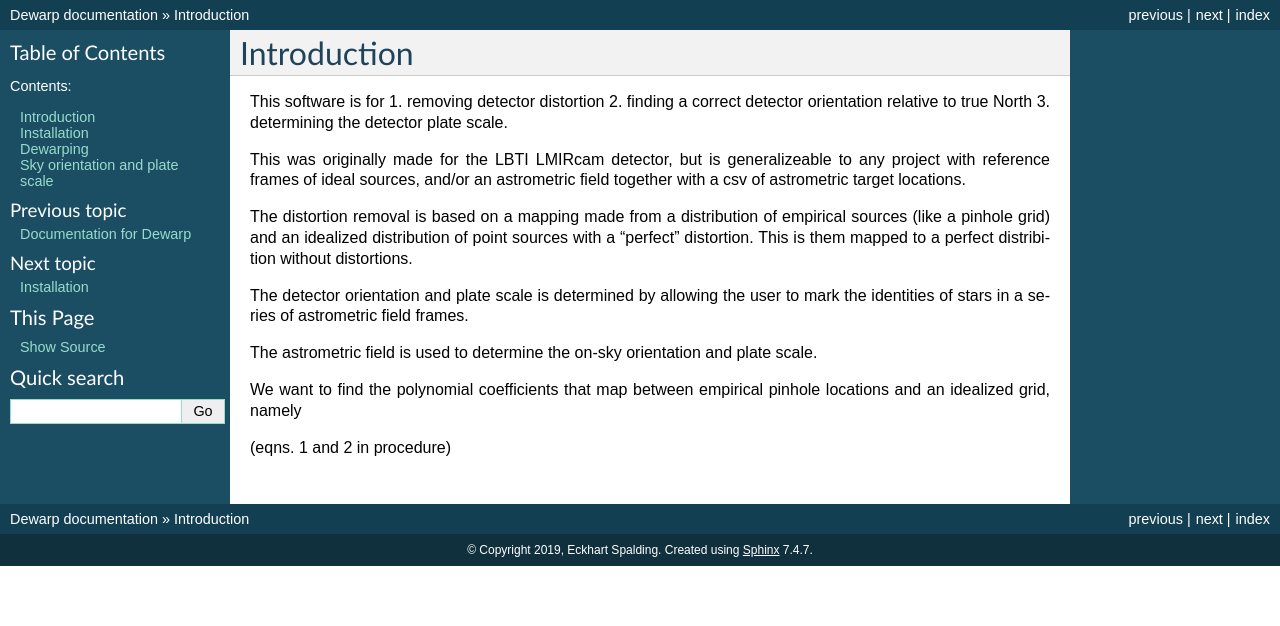
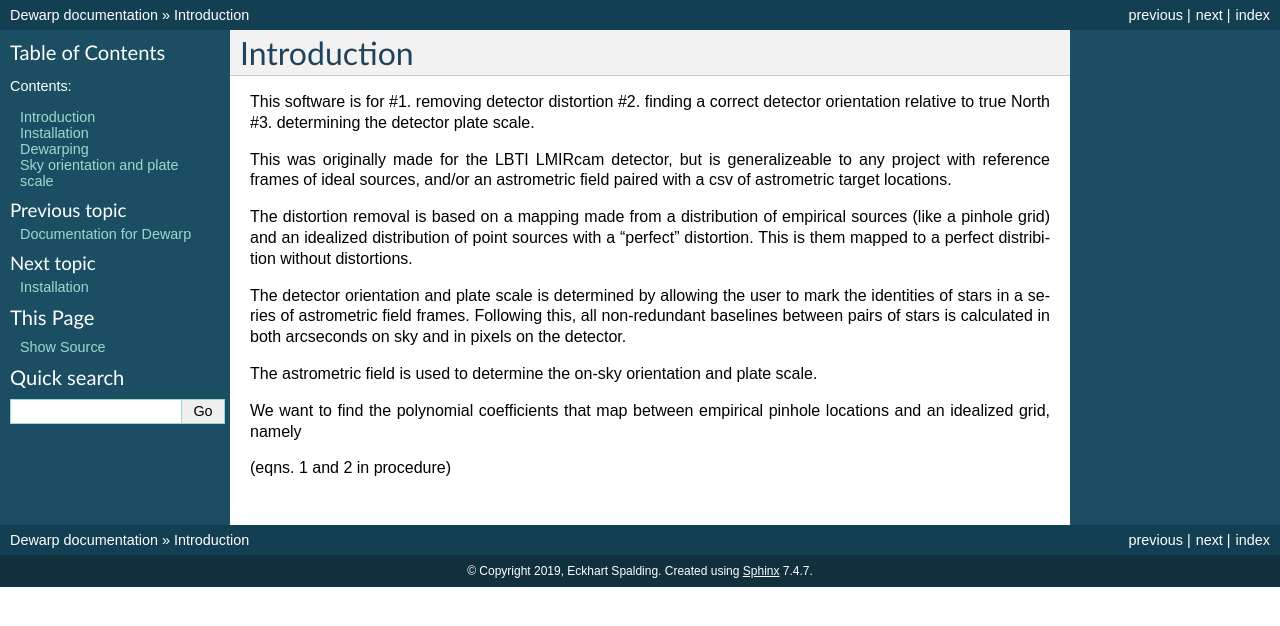
Before and after one commit to mwanakijiji/dewarp, a Sphinx documentation site: the page built from docs/introduction.rst, in a window 1280 px wide. Shown: the top 626 px of the page. Built offline with Sphinx 7.4.7, drawn with Linux system fonts in a browser that asks for light colours; pages that are not in the unit, such as notebooks, are missing from menus.

Commit message:
Trying to get enum list in rst

```diff
--- a/docs/introduction.rst
+++ b/docs/introduction.rst
@@ -1,13 +1,13 @@
 Introduction
 =================
 This software is for
-1. removing detector distortion
-2. finding a correct detector orientation relative to true North
-3. determining the detector plate scale.
+#1. removing detector distortion
+#2. finding a correct detector orientation relative to true North
+#3. determining the detector plate scale.
 
 This was originally made for the LBTI LMIRcam detector, but is
 generalizeable to any project with reference frames of ideal sources,
-and/or an astrometric field together with a csv of astrometric target locations.
+and/or an astrometric field paired with a csv of astrometric target locations.
 
 The distortion removal is based on a mapping made from a distribution
 of empirical sources (like a pinhole grid) and an idealized
@@ -15,7 +15,9 @@ distribution of point sources with a "perfect" distortion. This is
 them mapped to a perfect distribition without distortions.
 
 The detector orientation and plate scale is determined by allowing the user to mark
-the identities of stars in a series of astrometric field frames.
+the identities of stars in a series of astrometric field
+frames. Following this, all non-redundant baselines between pairs of
+stars is calculated in both arcseconds on sky and in pixels on the detector.
 
 
 
```
